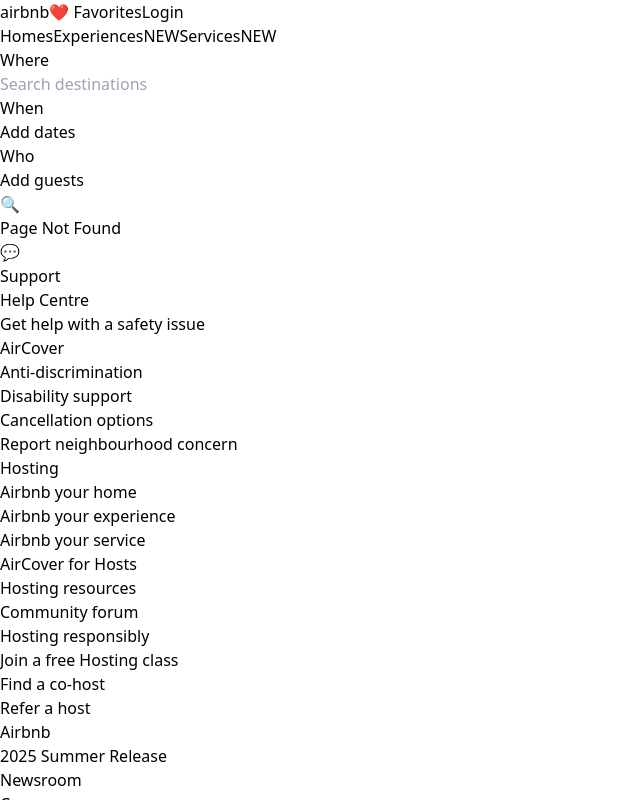
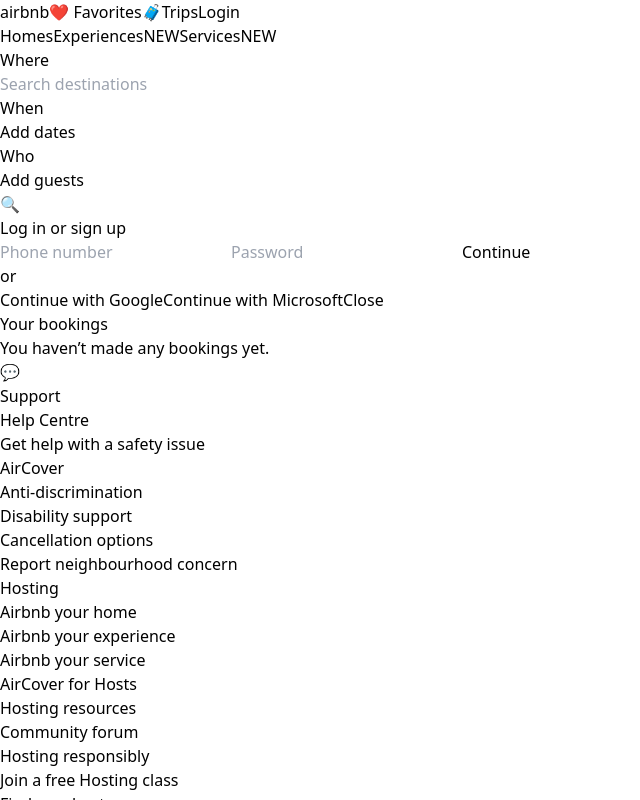
Before and after one commit to aatif33/airbnb-clone, a React (Vite) app: page /bookings in a window 1280 px wide. Both pictures are taken after a click on the button "Login". Shown: the top 800 px of the page, without its empty margins (0-640 px from the left). Built offline with nearby package versions, Linux system fonts and the light colour scheme.

Commit message:
after adding login & trip

```diff
--- a/src/app/App.jsx
+++ b/src/app/App.jsx
@@ -1,6 +1,6 @@
 import { Routes, Route, useLocation } from "react-router-dom";
 import { AnimatePresence } from "framer-motion";
-
+import Bookings from "../pages/Bookings";
 import Navbar from "../components/layout/Navbar";
 import Footer from "../components/layout/Footer";
 import Chatbot from "../components/chatbot/Chatbot";
@@ -25,6 +25,7 @@
           <Route path="/services" element={<Services />} />
           <Route path="/listing/:id" element={<ListingDetails />} />
           <Route path="*" element={<NotFound />} />
+          <Route path="/bookings" element={<Bookings />} />
         </Routes>
       </AnimatePresence>
 
--- a/src/components/auth/LoginModal.jsx
+++ b/src/components/auth/LoginModal.jsx
@@ -1,37 +1,54 @@
-import { useState } from "react";
+import { motion } from "framer-motion";
 
 export default function LoginModal({ open, onClose }) {
-  const [mode, setMode] = useState("signin");
-
   if (!open) return null;
 
   return (
-    <div className="fixed inset-0 bg-black/40 z-50 flex items-center justify-center">
-      <div className="bg-white w-full max-w-md rounded-2xl p-6 relative">
-        <button onClick={onClose} className="absolute top-4 right-4">✕</button>
+    <div className="fixed inset-0 z-50 bg-black/40 flex items-center justify-center">
+      <motion.div
+        initial={{ scale: 0.9, opacity: 0 }}
+        animate={{ scale: 1, opacity: 1 }}
+        exit={{ scale: 0.9, opacity: 0 }}
+        transition={{ duration: 0.25 }}
+        className="bg-white rounded-2xl w-[400px] p-6"
+      >
+        <h2 className="text-xl font-semibold mb-4">Log in or sign up</h2>
 
-        <h2 className="text-2xl font-semibold text-center mb-4">
-          {mode === "signin" ? "Sign in" : "Sign up"}
-        </h2>
+        <input
+          type="text"
+          placeholder="Phone number"
+          className="w-full border rounded-lg p-3 mb-3"
+        />
 
-        <input className="w-full border p-2 mb-3 rounded" placeholder="Phone number" />
-        <input className="w-full border p-2 mb-4 rounded" placeholder="Password" type="password" />
+        <input
+          type="password"
+          placeholder="Password"
+          className="w-full border rounded-lg p-3 mb-4"
+        />
 
-        <button className="w-full bg-rose-500 text-white py-3 rounded mb-3">
-          {mode === "signin" ? "Sign in" : "Sign up"}
+        <button className="w-full bg-rose-500 text-white py-3 rounded-lg mb-3">
+          Continue
         </button>
 
-        <button className="w-full border py-2 mb-2">Continue with Google</button>
-        <button className="w-full border py-2">Continue with Microsoft</button>
+        <div className="text-center text-sm text-gray-500 mb-3">
+          or
+        </div>
 
-        <p className="text-sm text-center mt-4">
-          {mode === "signin" ? "No account?" : "Already have one?"}
-          <button onClick={() => setMode(mode === "signin" ? "signup" : "signin")}
-            className="text-rose-500 ml-1">
-            {mode === "signin" ? "Sign up" : "Sign in"}
-          </button>
-        </p>
-      </div>
+        <button className="w-full border py-3 rounded-lg mb-2">
+          Continue with Google
+        </button>
+
+        <button className="w-full border py-3 rounded-lg">
+          Continue with Microsoft
+        </button>
+
+        <button
+          onClick={onClose}
+          className="mt-4 text-sm text-gray-500 underline w-full"
+        >
+          Close
+        </button>
+      </motion.div>
     </div>
   );
 }
--- a/src/components/layout/Navbar.jsx
+++ b/src/components/layout/Navbar.jsx
@@ -2,10 +2,10 @@
 import { Link } from "react-router-dom";
 import TopTabs from "./TopTabs";
 import SearchBar from "../search/SearchBar";
-
+import LoginModal from "../auth/LoginModal";
 export default function Navbar({searchActive,setSearchActive}) {
   const [scrolled, setScrolled] = useState(false);
-
+  const [showLogin, setShowLogin] = useState(false);
   useEffect(() => {
     const onScroll = () => setScrolled(window.scrollY > 80);
     window.addEventListener("scroll", onScroll);
@@ -35,11 +35,20 @@
         <Link to="/favorites" className="text-sm font-medium">
   ❤️ Favorites
 </Link>
+          <Link
+        to="/bookings"
+        className="text-sm font-medium "
+      >
+        🧳Trips
+      </Link>
 
+    <button
+      onClick={() => setShowLogin(true)}
+      className="bg-rose-500 text-white px-5 py-2 rounded-full"
+    >
+      Login
+    </button>
 
-        <button className="bg-rose-500 text-white px-5 py-2 rounded-full">
-          Login
-        </button>
       </div>
 
       {/* TOP TABS (hide on scroll) */}
@@ -59,6 +68,11 @@
           active={searchActive}
           setActive={setSearchActive}
         />
+      <LoginModal
+        open={showLogin}
+        onClose={() => setShowLogin(false)}
+      />
+
 
       </div>
     </header>
--- /dev/null
+++ b/src/components/map/MapModal.jsx
@@ -0,0 +1,22 @@
+export default function MapModal({ open, onClose }) {
+  if (!open) return null;
+
+  return (
+    <div className="fixed inset-0 z-50 bg-black/40 flex items-center justify-center">
+      <div className="bg-white rounded-2xl w-[90%] h-[80%] relative">
+        <button
+          onClick={onClose}
+          className="absolute top-3 right-4 text-xl"
+        >
+          ✕
+        </button>
+
+        <iframe
+          title="Map"
+          src="https://www.google.com/maps?q=India&output=embed"
+          className="w-full h-full rounded-2xl"
+        />
+      </div>
+    </div>
+  );
+}
--- /dev/null
+++ b/src/components/map/MapPreview.jsx
@@ -0,0 +1,17 @@
+export default function MapPreview({ onOpen }) {
+  return (
+    <div
+      onClick={onOpen}
+      className="cursor-pointer rounded-xl overflow-hidden shadow hover:shadow-xl transition"
+    >
+      <img
+        src="https://maps.googleapis.com/maps/api/staticmap?center=India&zoom=4&size=600x400"
+        alt="Map preview"
+        className="w-full h-64 object-cover"
+      />
+      <div className="bg-white p-3 text-center font-medium">
+        Show map
+      </div>
+    </div>
+  );
+}
--- /dev/null
+++ b/src/pages/Bookings.jsx
@@ -0,0 +1,62 @@
+export default function Bookings() {
+  const bookings = JSON.parse(localStorage.getItem("bookings")) || [];
+
+  return (
+    <section className="max-w-6xl mx-auto px-6 py-10">
+      <h1 className="text-2xl font-semibold mb-6">Your bookings</h1>
+
+      {bookings.length === 0 ? (
+        <p className="text-gray-500">
+          You haven’t made any bookings yet.
+        </p>
+      ) : (
+        <div className="space-y-6">
+          {bookings.map((b) => (
+            <div
+              key={b.id}
+              className="border rounded-xl p-6 shadow-sm bg-white"
+            >
+              <div className="flex justify-between">
+                <h3 className="font-semibold text-lg">{b.title}</h3>
+                <span className="text-sm text-green-600 font-medium">
+                  Confirmed
+                </span>
+              </div>
+
+              <p className="text-sm text-gray-500 mb-2">
+                {b.location}
+              </p>
+
+              <div className="grid grid-cols-2 md:grid-cols-4 gap-4 text-sm mt-4">
+                <div>
+                  <p className="text-gray-500">Check-in</p>
+                  <p>{b.checkIn}</p>
+                </div>
+
+                <div>
+                  <p className="text-gray-500">Check-out</p>
+                  <p>{b.checkOut}</p>
+                </div>
+
+                <div>
+                  <p className="text-gray-500">Guests</p>
+                  <p>{b.guests}</p>
+                </div>
+
+                <div>
+                  <p className="text-gray-500">Total paid</p>
+                  <p className="font-semibold">₹{b.totalPrice}</p>
+                </div>
+              </div>
+
+              <div className="mt-4 text-xs text-gray-500">
+                Paid via {b.paymentMethod.toUpperCase()} ·{" "}
+                {new Date(b.bookedAt).toLocaleString()}
+              </div>
+            </div>
+          ))}
+        </div>
+      )}
+    </section>
+  );
+}
--- a/src/pages/Home.jsx
+++ b/src/pages/Home.jsx
@@ -1,11 +1,15 @@
 import { listings } from "../data/listings";
 import ListingGrid from "../components/listings/ListingGrid";
 import { useSearch } from "../context/SearchContext";
+import { useState } from "react";
+import MapPreview from "../components/map/MapPreview";
+import MapModal from "../components/map/MapModal";
 import PageWrapper from "../components/common/PageWrapper";
 const getCity = (location) =>
   location.split(",")[0].trim().toLowerCase();
 
 export default function Home() {
+  const [showMap, setShowMap] = useState(false);
   const { searchQuery } = useSearch();
 
   // SEARCH FILTER
@@ -76,6 +80,8 @@
         </section>
       )}
     </div>
+    <MapPreview onOpen={() => setShowMap(true)} />
+    <MapModal open={showMap} onClose={() => setShowMap(false)} />
     </PageWrapper>
   );
 }
--- a/src/pages/ListingDetails.jsx
+++ b/src/pages/ListingDetails.jsx
@@ -2,6 +2,7 @@
 import { listings } from "../data/listings";
 import { useState, useEffect } from "react";
 import PageWrapper from "../components/common/PageWrapper";
+
 export default function ListingDetails() {
   const { id } = useParams();
   const listing = listings.find((item) => item.id === Number(id));
@@ -103,7 +104,6 @@
                 <label className="text-xs font-medium">Check-in</label>
                 <input
                   type="date"
-                disabled={paymentDone}
                   value={checkIn}
                   onChange={(e) => setCheckIn(e.target.value)}
                   className="w-full border rounded-lg p-2 mt-1"
@@ -114,7 +114,6 @@
                 <label className="text-xs font-medium">Check-out</label>
                 <input
                   type="date"
-                disabled={paymentDone}
                   value={checkOut}
                   onChange={(e) => setCheckOut(e.target.value)}
                   className="w-full border rounded-lg p-2 mt-1"
@@ -150,7 +149,7 @@
               </p>
             )}
 
-          {/* RESERVE BUTTON */}
+            {/* RESERVE */}
             {!showPayment && !paymentDone && (
               <button
                 onClick={() => {
@@ -168,10 +167,9 @@
 
             {/* PAYMENT */}
             {showPayment && !paymentDone && (
-            <div className="mt-6 border rounded-lg p-4 bg-white">
+              <div className="mt-6 border rounded-lg p-4">
                 <h4 className="font-semibold mb-3">Payment Method</h4>
 
-              <div className="space-y-2 text-sm">
                 {["card", "upi", "netbanking"].map((m) => (
                   <label key={m} className="flex items-center gap-2">
                     <input
@@ -183,30 +181,37 @@
                     {m.toUpperCase()}
                   </label>
                 ))}
-              </div>
 
                 <button
                   disabled={!paymentMethod}
                   onClick={() => {
-                  setPaymentDone(true);
-                  localStorage.setItem(
-                    "latestBooking",
-                    JSON.stringify({
+                    const existing =
+                      JSON.parse(localStorage.getItem("bookings")) || [];
+
+                    const booking = {
+                      id: Date.now(),
                       title: listing.title,
+                      location: listing.location,
                       checkIn,
                       checkOut,
                       guests,
                       nights,
                       totalPrice,
                       paymentMethod,
-                    })
+                      bookedAt: new Date().toISOString(),
+                    };
+
+                    localStorage.setItem(
+                      "bookings",
+                      JSON.stringify([...existing, booking])
                     );
+
+                    setPaymentDone(true);
                   }}
-                className={`mt-4 w-full py-3 rounded-lg font-medium
-                  ${
+                  className={`mt-4 w-full py-3 rounded-lg font-medium ${
                     paymentMethod
-                      ? "bg-rose-500 text-white hover:bg-rose-600"
-                      : "bg-gray-300 text-gray-500 cursor-not-allowed"
+                      ? "bg-rose-500 text-white"
+                      : "bg-gray-300 text-gray-500"
                   }`}
                 >
                   Pay Now
@@ -214,21 +219,16 @@
               </div>
             )}
 
-          {/* SUCCESS */}
             {paymentDone && (
               <div className="mt-6 border rounded-lg p-4 bg-green-50 text-center">
-              <h4 className="font-semibold text-green-700 mb-2">
+                <h4 className="font-semibold text-green-700">
                   ✅ Booking Confirmed
                 </h4>
-              <p className="text-sm text-green-600">
-                Payment via {paymentMethod.toUpperCase()}
-              </p>
               </div>
             )}
           </div>
         </div>
 
-      {/* SUCCESS TOAST */}
         {showSuccess && (
           <div className="fixed bottom-6 left-6 bg-green-600 text-white px-6 py-4 rounded-xl shadow-lg">
             🎉 Booking successful!
```
Lines whose indentation alone changed are shown as unchanged.
